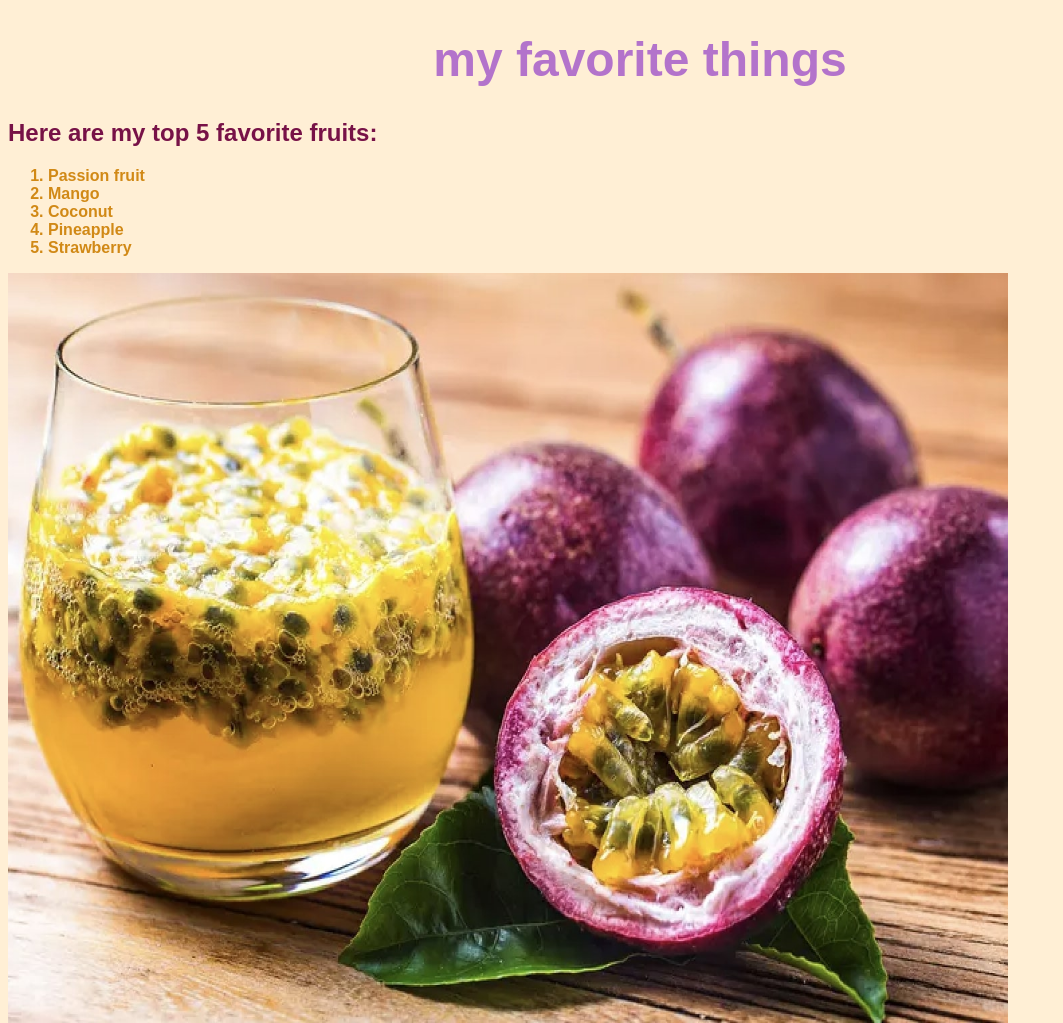
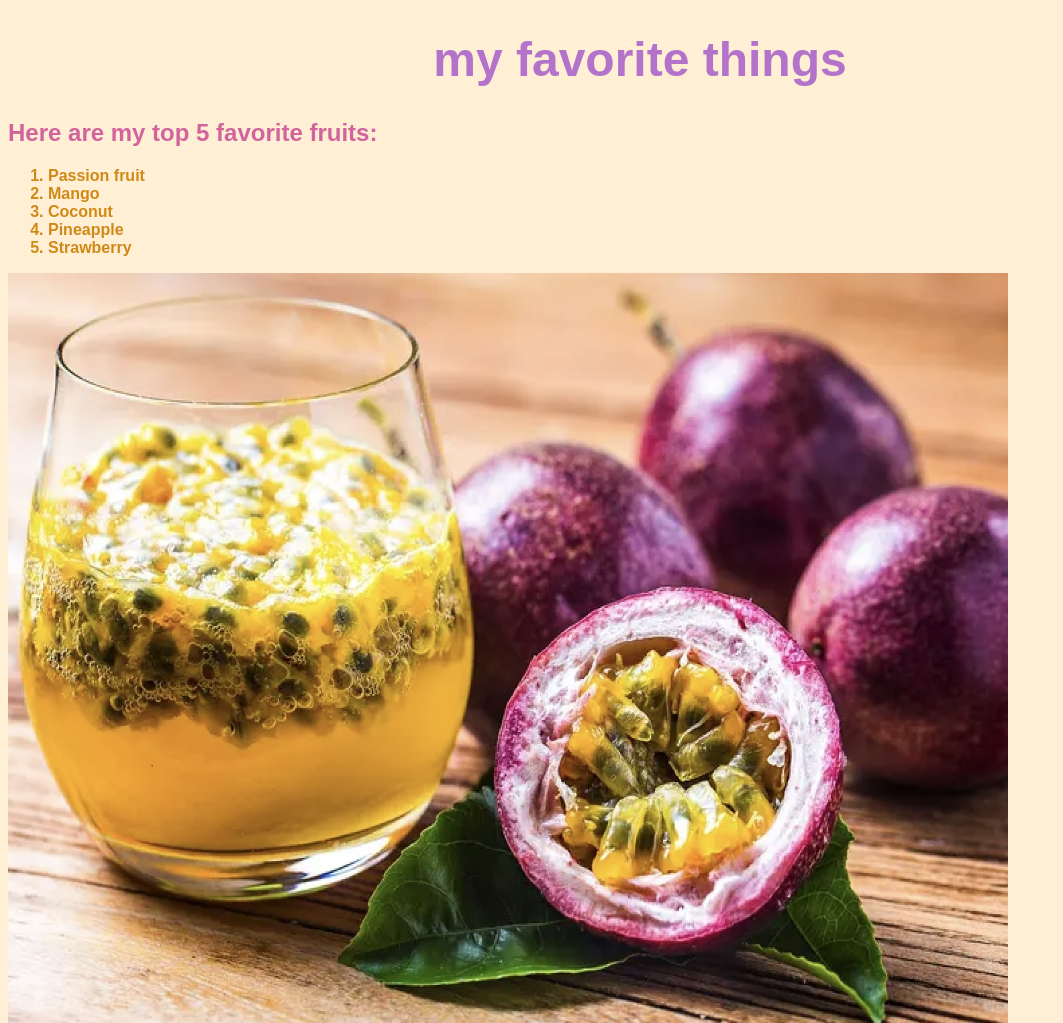
Before and after one commit to celinajimenez31/fav-news-sites-sept-15, a plain HTML site: page index.html in a window 1280 px wide. Shown: the top 1023 px of the page, without its empty margins (0-1063 px from the left). Drawn offline with Linux system fonts and the light colour scheme.

Commit message:
Update styles.css

```diff
--- a/styles.css
+++ b/styles.css
@@ -15,7 +15,7 @@ h1 {color: rgb(179, 115, 203);
     font-size: 3em;}
 
 h2 {
-    color: rgb(119, 18, 71);
+    color: rgb(210, 99, 156);
     text-align: left;
 }
 
```
